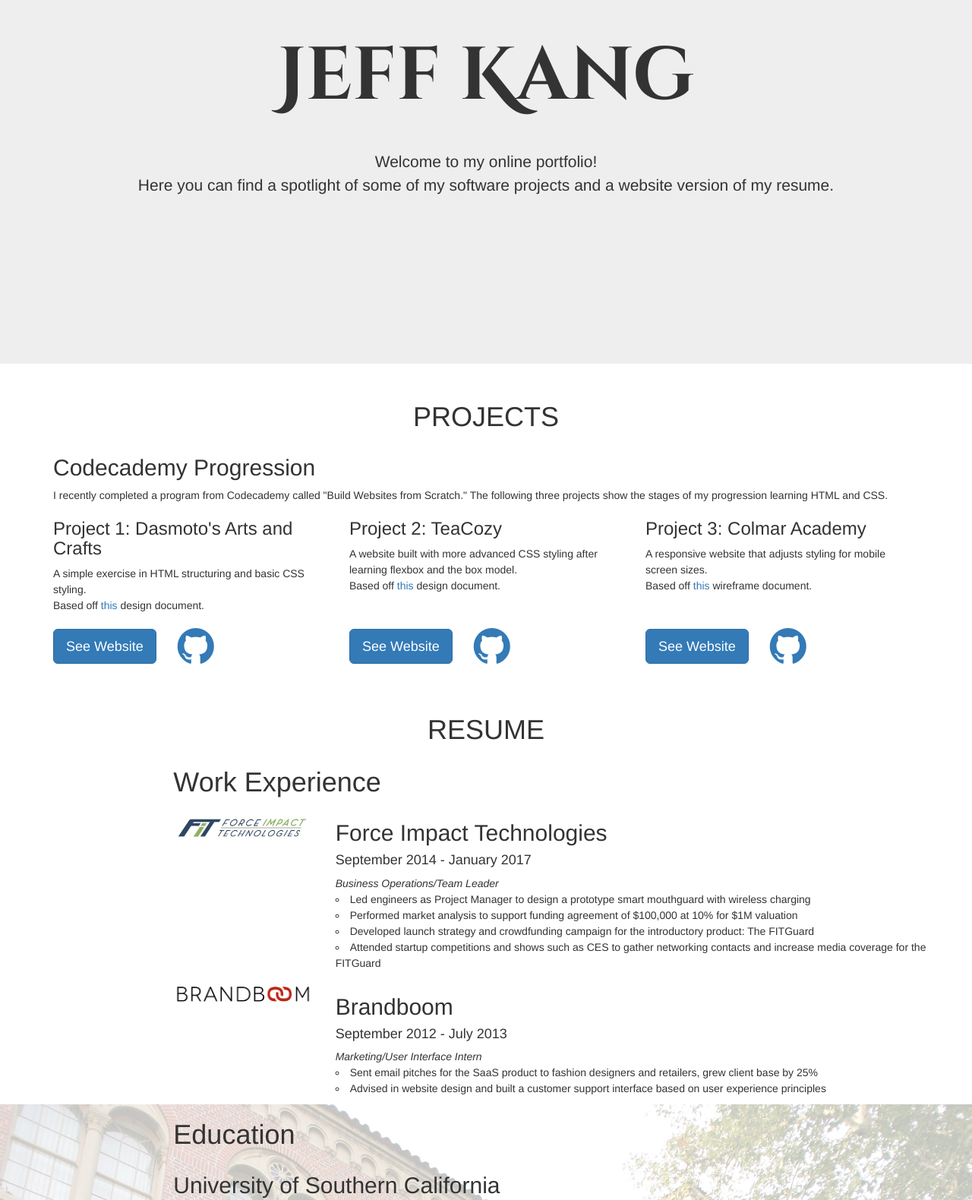
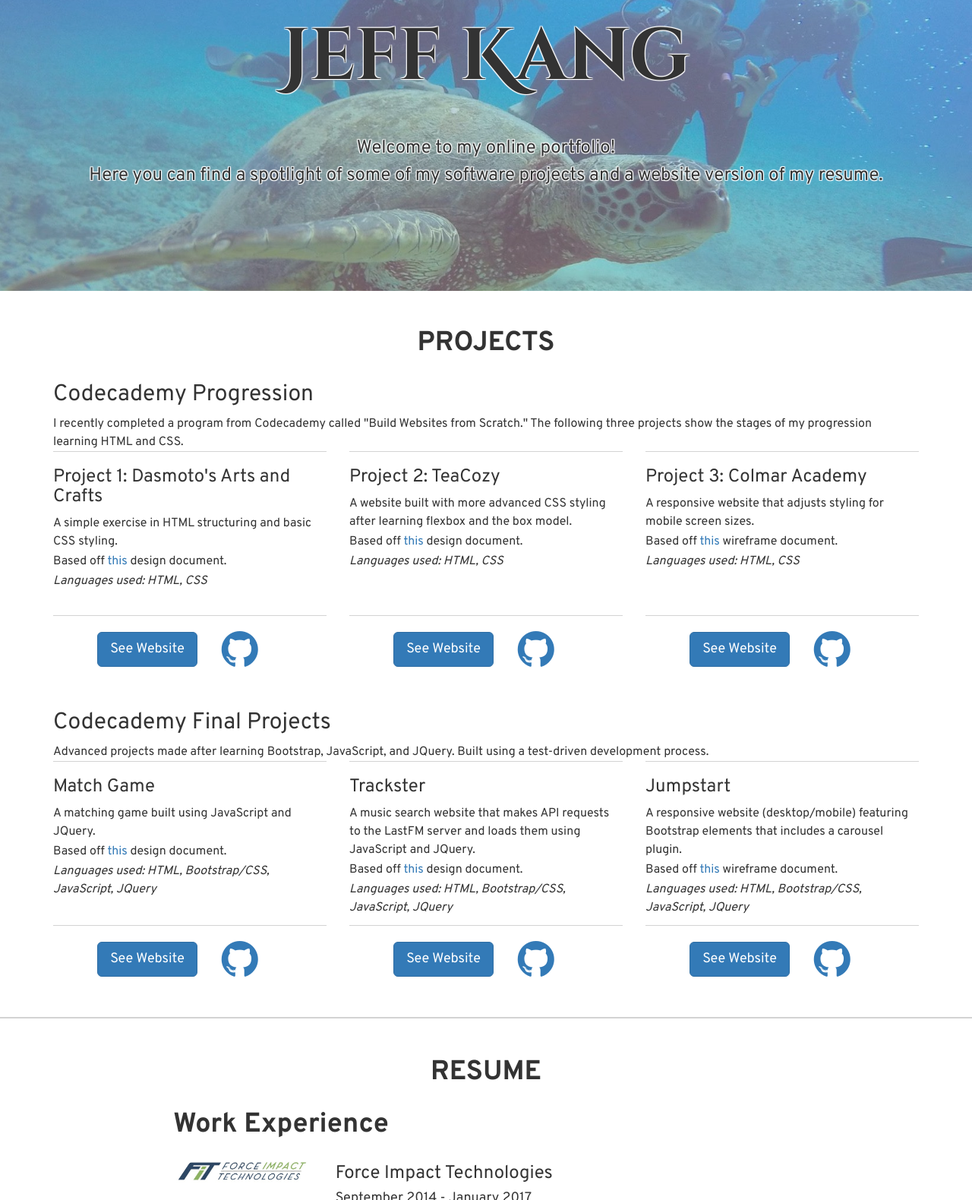
Before and after one commit to jkang215/jkang215.github.io, a plain HTML site: page index.html in a window 1280 px wide. Shown: the part 177-1757 px from the top of the page at 76% size. Drawn offline with nearby package versions, Linux system fonts and the light colour scheme.

Commit message:
Added jumbotron carousel

```diff
--- a/index.html
+++ b/index.html
@@ -5,13 +5,15 @@
     <title>Portfolio: Jeff Kang</title>
     <link rel="icon" href="favicon.ico" type="image/x-icon">
     <link rel="stylesheet" type="text/css" href="./resources/css/reset.css">
-    <link href="https://fonts.googleapis.com/css?family=Cinzel+Decorative:700" rel="stylesheet">
+    <link href="https://fonts.googleapis.com/css?family=Cinzel+Decorative:700|Overpass:400,700" rel="stylesheet">
     <link href="https://maxcdn.bootstrapcdn.com/bootstrap/3.3.7/css/bootstrap.min.css" rel="stylesheet" integrity="sha384-BVYiiSIFeK1dGmJRAkycuHAHRg32OmUcww7on3RYdg4Va+PmSTsz/K68vbdEjh4u" crossorigin="anonymous">
     <link rel="stylesheet" type="text/css" href="https://maxcdn.bootstrapcdn.com/font-awesome/4.7.0/css/font-awesome.css">
+    <link rel="stylesheet" type="text/css" href="https://cdn.jsdelivr.net/npm/slick-carousel@1.8.1/slick/slick.css"/>
     <link rel="stylesheet" type="text/css" href="./resources/css/style.css">
     <script src="https://code.jquery.com/jquery-3.1.1.min.js"
             integrity="sha256-hVVnYaiADRTO2PzUGmuLJr8BLUSjGIZsDYGmIJLv2b8="
             crossorigin="anonymous"></script>
+    <script type="text/javascript" src="https://cdn.jsdelivr.net/npm/slick-carousel@1.8.1/slick/slick.min.js"></script>
     <script type="text/javascript" src="./resources/js/main.js"></script>
   </head>
   <body>
@@ -27,12 +29,15 @@
       </div>
     </nav>
 
-    <!-- jumbotron -->
-    <div class="jumbotron">
-      <div class="container-fluid">
-        <h1>Jeff Kang</h1>
-        <p>Welcome to my online portfolio!<br>Here you can find a spotlight of some of my software projects and a website version of my resume.</p>
-      </div>
+    <!-- jumbotron w/ carousel -->
+    <div class="carousel">
+      <div class="jumbotron jumbotron-dsp"></div>
+      <div class="jumbotron jumbotron-scuba"></div>
+      <div class="jumbotron jumbotron-grad"></div>
+    </div>
+    <div class="jumbotron-text">
+      <h1>Jeff Kang</h1>
+      <p>Welcome to my online portfolio!<br>Here you can find a spotlight of some of my software projects and a website version of my resume.</p>
     </div>
 
     <!-- projects section -->
@@ -42,7 +47,7 @@
           <h1>PROJECTS</h1>
         </div>
       </div>
-      <div class="row">
+      <div class="row codecademy-progression">
         <div class="col-xs-12">
           <h2>Codecademy Progression</h2>
           <span>I recently completed a program from Codecademy called "Build Websites from Scratch." The following three projects show the stages of my progression learning HTML and CSS.</span>
@@ -50,7 +55,9 @@
         <div class="col-xs-12 col-md-4">
           <div class="prj-description">
             <h3>Project 1: Dasmoto's Arts and Crafts</h3>
-            <span>A simple exercise in HTML structuring and basic CSS styling.<br>Based off <a href="https://s3.amazonaws.com/codecademy-content/courses/freelance-1/unit-2/dasmotos-arts_redline.jpg" target="_blank">this</a> design document.</span>
+            <span>A simple exercise in HTML structuring and basic CSS styling.</span>
+            <span>Based off <a href="https://s3.amazonaws.com/codecademy-content/courses/freelance-1/unit-2/dasmotos-arts_redline.jpg" target="_blank">this</a> design document.</span>
+            <span><i>Languages used: HTML, CSS</i></span>
           </div>
           <div class="prj-links">
             <a href="https://jkang215.github.io/prj-rev-bwfs-dasmoto/Dasmoto/" class="btn btn-primary btn-lg" target="_blank">See Website</a>
@@ -60,7 +67,9 @@
         <div class="col-xs-12 col-md-4">
           <div class="prj-description">
             <h3>Project 2: TeaCozy</h3>
-            <span class="prj-description">A website built with more advanced CSS styling after learning flexbox and the box model.<br>Based off <a href="https://s3.amazonaws.com/codecademy-content/courses/freelance-1/unit-4/img-tea-cozy-redline.jpg" target="_blank">this</a> design document.</span>
+            <span>A website built with more advanced CSS styling after learning flexbox and the box model.</span>
+            <span>Based off <a href="https://s3.amazonaws.com/codecademy-content/courses/freelance-1/unit-4/img-tea-cozy-redline.jpg" target="_blank">this</a> design document.</span>
+            <span><i>Languages used: HTML, CSS</i></span>
           </div>
           <div class="prj-links">
             <a href="https://jkang215.github.io/TeaCozy/" class="btn btn-primary btn-lg" target="_blank">See Website</a>
@@ -70,11 +79,55 @@
         <div class="col-xs-12 col-md-4">
           <div class="prj-description">
             <h3>Project 3: Colmar Academy</h3>
-            <span class="prj-description">A responsive website that adjusts styling for mobile screen sizes.<br>Based off <a href="https://s3.amazonaws.com/codecademy-content/courses/freelance-1/capstone-2/colmar-academy-spec.png" target="_blank">this</a> wireframe document.</span>
+            <span>A responsive website that adjusts styling for mobile screen sizes.</span>
+            <span>Based off <a href="https://s3.amazonaws.com/codecademy-content/courses/freelance-1/capstone-2/colmar-academy-spec.png" target="_blank">this</a> wireframe document.</span>
+            <span><i>Languages used: HTML, CSS</i></span>
           </div>
           <div class="prj-links">
             <a href="https://jkang215.github.io/ColmarAcademy/" class="btn btn-primary btn-lg" target="_blank">See Website</a>
             <a href="https://github.com/jkang215/ColmarAcademy/" target="_blank"><i class="fa fa-github fa-4x"></i></a>
+          </div>
+        </div>
+      </div>
+      <div class="row codecademy-final">
+        <div class="col-xs-12">
+          <h2>Codecademy Final Projects</h2>
+          <span>Advanced projects made after learning Bootstrap, JavaScript, and JQuery. Built using a test-driven development process.</span>
+        </div>
+        <div class="col-xs-12 col-md-4">
+          <div class="prj-description">
+            <h3>Match Game</h3>
+            <span>A matching game built using JavaScript and JQuery.</span>
+            <span>Based off <a href="https://s3.amazonaws.com/codecademy-content/courses/freelance-1/unit-8/Match+Game/spec.png" target="_blank">this</a> design document.</span>
+            <span><i>Languages used: HTML, Bootstrap/CSS, JavaScript, JQuery</i></span>
+          </div>
+          <div class="prj-links">
+            <a href="https://jkang215.github.io/MatchGame/" class="btn btn-primary btn-lg" target="_blank">See Website</a>
+            <a href="https://github.com/jkang215/MatchGame" target="_blank"><i class="fa fa-github fa-4x"></i></a>
+          </div>
+        </div>
+        <div class="col-xs-12 col-md-4">
+          <div class="prj-description">
+            <h3>Trackster</h3>
+            <span>A music search website that makes API requests to the LastFM server and loads them using JavaScript and JQuery.</span>
+            <span>Based off <a href="https://s3.amazonaws.com/codecademy-content/projects/trackster/spec.png" target="_blank">this</a> design document.</span>
+            <span><i>Languages used: HTML, Bootstrap/CSS, JavaScript, JQuery</i></span>
+          </div>
+          <div class="prj-links">
+            <a href="https://jkang215.github.io/Trackster/" class="btn btn-primary btn-lg" target="_blank">See Website</a>
+            <a href="https://github.com/jkang215/Trackster" target="_blank"><i class="fa fa-github fa-4x"></i></a>
+          </div>
+        </div>
+        <div class="col-xs-12 col-md-4">
+          <div class="prj-description">
+            <h3>Jumpstart</h3>
+            <span>A responsive website (desktop/mobile) featuring Bootstrap elements that includes a carousel plugin.</span>
+            <span>Based off <a href="https://s3.amazonaws.com/codecademy-content/courses/freelance-1/unit-8/Jumpstart/jumpstart-specs.jpg" target="_blank">this</a> wireframe document.</span>
+            <span><i>Languages used: HTML, Bootstrap/CSS, JavaScript, JQuery</i></span>
+          </div>
+          <div class="prj-links">
+            <a href="https://jkang215.github.io/Jumpstart/" class="btn btn-primary btn-lg" target="_blank">See Website</a>
+            <a href="https://github.com/jkang215/Jumpstart/" target="_blank"><i class="fa fa-github fa-4x"></i></a>
           </div>
         </div>
       </div>
@@ -97,7 +150,7 @@
           <a href="https://www.fitguard.me/" target="_blank"><img src="./resources/images/fit-logo.jpg" alt="Image: FIT Logo"></a>
         </div>
         <div class="col-xs-12 col-md-8">
-          <h2>Force Impact Technologies</h2>
+          <h3>Force Impact Technologies</h3>
           <h4>September 2014 - January 2017</h4>
           <span><i>Business Operations/Team Leader</i></span>
           <ul>
@@ -112,7 +165,7 @@
           <a href="https://www.brandboom.com/" target="_blank"><img src="./resources/images/brandboom-logo.png" alt="Image: Brandboom Logo"></a>
         </div>
         <div class="col-xs-12 col-md-8">
-          <h2>Brandboom</h2>
+          <h3>Brandboom</h3>
           <h4>September 2012 - July 2013</h4>
           <span><i>Marketing/User Interface Intern</i></span>
           <ul>
@@ -128,7 +181,7 @@
         </div>
         <div class="col-md-2"></div>
         <div class="col-xs-12 col-md-10">
-          <h2>University of Southern California</h2>
+          <h2><strong>University of Southern California</strong></h2>
           <h4>Major: <strong>Computer Science/Business Administration (B.S.)</strong></h4>
           <span>Graduated: May 2016<br></span>
           <span>GPA: 3.55</span>
@@ -138,7 +191,7 @@
           <a href="https://www.deltasigmapi.org/" target="_blank"><img src="./resources/images/dsp-logo.png" alt="Image: Delta Sigma Pi Logo"></a>
         </div>
         <div class="col-xs-12 col-md-9">
-          <h2>Leadership: Delta Sigma Pi Professional Business Fraternity</h2>
+          <h3>Leadership: Delta Sigma Pi Professional Business Fraternity</h3>
           <span><i>President</i></span>
           <ul>
             <li>Led an executive committee to run a collegiate chapter of over 70 members</li>
@@ -147,7 +200,7 @@
         </div>
         <div class="col-md-2"></div>
         <div class="col-xs-12 col-md-10">
-          <h2>Notable Coursework</h2>
+          <h3>Notable Coursework</h3>
           <h4>CSCI 401 - <strong>Capstone: Design and Construction of Large Software Systems</strong></h4>
           <ul>
             <li>Created a software system that distributes quizzes via push notifications to student smartphones that will be used by USC professors</li>
--- a/resources/css/style.css
+++ b/resources/css/style.css
@@ -1,9 +1,10 @@
+/* general styling */
 html {
-  font-size: 14px;
+  font-size: 16px;
 }
 
 body {
-  font-family: Helvetica;
+  font-family: "Overpass", sans-serif;
   line-height: 1.5;
 }
 
@@ -11,7 +12,13 @@ i {
   font-style: italic;
 }
 
+p,
+span {
+  font-size: 1rem;
+}
+
 ul {
+  font-size: 1rem;
   list-style: circle inside none;
 }
 
@@ -25,22 +32,56 @@ img:hover {
 }
 
 /* jumbotron styling */
-.jumbotron .container-fluid {
+.jumbotron {
+  height: 35rem;
+}
+
+.jumbotron-dsp {
+  background-image: url('../images/background-dsp.jpg');
+  background-position: top;
+  background-repeat: no-repeat;
+  background-size: cover;
+  opacity: 0.7;
+}
+
+.jumbotron-scuba {
+  background-image: url('../images/background-scuba.jpg');
+  background-position: center;
+  background-repeat: no-repeat;
+  background-size: cover;
+  opacity: 0.8;
+}
+
+.jumbotron-grad {
+  background-image: url('../images/background-grad.jpg');
+  background-position: center;
+  background-repeat: no-repeat;
+  background-size: cover;
+  opacity: 0.8;
+}
+
+.jumbotron-text {
   align-items: center;
   display: flex;
   flex-direction: column;
-  height: 40rem;
   justify-content: center;
+  position: absolute;
+  top: 180px;
+  left: 0;
+  text-shadow: -1px -1px 1px white, 1px -1px 1px white, -1px 1px 1px white, 1px 1px 1px white;
+  width: 100%;
+  z-index: 20;
 }
 
-.jumbotron h1 {
+.jumbotron-text h1 {
   font-family: 'Cinzel Decorative', serif;
-  font-size: 7rem;
+  font-size: 6rem;
   margin-bottom: 3rem;
   text-align: center;
 }
 
-.jumbotron p {
+.jumbotron-text p {
+  font-size: 1.5rem;
   text-align: center;
 }
 
@@ -53,18 +94,34 @@ img:hover {
   text-align: center;
 }
 
+#projects h1 {
+  font-weight: bold;
+}
+
 #projects img {
   height: auto;
   width: 100%;
 }
 
+.codecademy-progression {
+  margin-bottom: 2rem;
+}
+
 .prj-description {
-  height: 9rem;
+  border-top: 1px solid lightgrey;
+  height: 13.5rem;
+}
+
+.prj-description span {
+  display: block;
+  margin-bottom: 2px;
 }
 
 .prj-links {
   align-items: center;
+  border-top: 1px solid lightgrey;
   display: flex;
+  justify-content: center;
 }
 
 .prj-links a {
@@ -73,12 +130,22 @@ img:hover {
 
 /* resume section */
 #resume .resume-header {
+  border-top: 2px solid lightgrey;
+  padding-top: 2rem;
   text-align: center;
+}
+
+#resume h1 {
+  font-weight: bold;
 }
 
 #resume img {
   height: auto;
   width: 100%;
+}
+
+.work-exp {
+  padding-bottom: 3rem;
 }
 
 .education {
@@ -94,6 +161,7 @@ img:hover {
 footer {
   align-items: center;
   background-color: lightgrey;
+  border-top: 1px solid grey;
   display: flex;
   height: 8rem;
   justify-content: center;
--- a/resources/js/main.js
+++ b/resources/js/main.js
@@ -1,4 +1,15 @@
 $(document).ready(function(){
+  //Starts carousel on document ready
+  $('.carousel').slick({
+    arrows: false,
+    autoplay: true,
+    autoplaySpeed: 4000,
+    draggable: false,
+    focusOnSelect: false,
+    pauseOnHover: false,
+    slidesToScroll: 1
+  });
+
   //Hides scroll bar upon scrolling down
   var scrollY = 0;
   $(window).scroll(function() {
```
Also changed, not shown: resources/images/background-dsp.jpg (added), resources/images/background-grad.jpg (added), resources/images/background-scuba.jpg (added).
